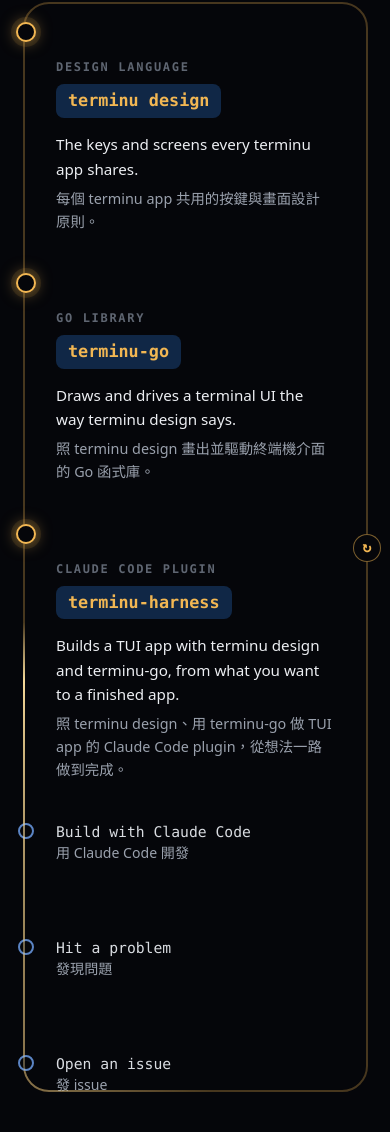
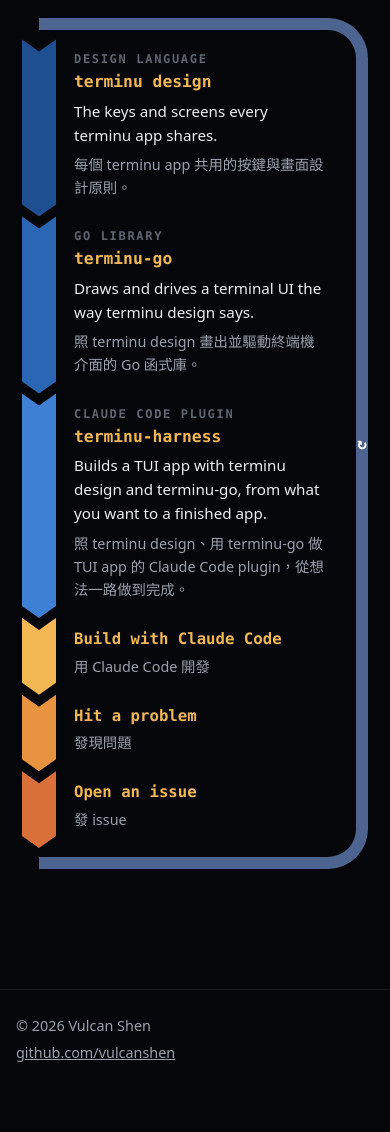
Before and after one commit to vulcanshen/vulcanshen.github.io, a plain HTML site: page index.html in a window 390 px wide. Shown: the part 5476-6608 px from the top of the page. After the commit the page ends 6580 px from the top, so only its background shows below. Drawn offline with Linux system fonts and the light colour scheme.

Commit message:
feat: Build your own as a ring of arrow bands, like a DevOps loop without the figure 8

```diff
--- a/home.css
+++ b/home.css
@@ -910,15 +910,10 @@ kbd {
   text-decoration: underline;
 }
 
-/* Build your own: not apps, so no icon. A loop, run clockwise by a light: the three projects
-   along the top, then building with Claude Code, hitting a problem and opening an issue along
-   the bottom, and back to the start. Each name in a terminal font on the terminu blue. */
-@property --spin {
-  syntax: "<angle>";
-  inherits: false;
-  initial-value: 0deg;
-}
-
+/* Build your own: not apps, so no icon. A ring of arrow bands, like a DevOps loop without the
+   figure 8. The three projects along the top, their names on the bands; building with Claude
+   Code, hitting a problem and opening an issue back along the bottom; a turn at each end. A
+   light runs the bands in order, so the way round shows. */
 .build {
   margin-top: 104px;
 }
@@ -936,165 +931,204 @@ kbd {
 }
 
 .loop {
-  --step: 76px;
+  --t: 46px;         /* band thickness */
+  --g: 64px;         /* space between the two lanes */
+  --tip: 18px;       /* depth of an arrow's point and notch */
+  --step: 78px;      /* a stop on the way back: its band and the line under it */
+  --r: calc(var(--t) + var(--g) / 2);
   position: relative;
   display: grid;
   grid-template-columns: repeat(3, minmax(0, 1fr));
-  gap: 64px 40px;
-  margin: 48px 0 0;
-  padding: 0 44px;
+  gap: var(--g) 6px;
+  margin: 44px 0 0;
+  padding: 0 calc(var(--r) + 8px);
   list-style: none;
 }
 
-/* The track, through the middle of every node, and the light running round it. */
-.loop::before,
-.loop::after {
-  content: "";
-  position: absolute;
-  top: 7px;
-  left: 0;
-  right: 0;
-  bottom: calc(var(--step) - 9px);
-  border: 2px solid rgba(242, 183, 83, 0.28);
-  border-radius: 44px;
-  pointer-events: none;
-}
-
-.loop::after {
-  border-color: transparent;
-  background: conic-gradient(from var(--spin), transparent 0 78%, rgba(255, 226, 160, 0.95) 93%, transparent 97%) border-box;
-  -webkit-mask: linear-gradient(#000 0 0) padding-box, linear-gradient(#000 0 0);
-  -webkit-mask-composite: xor;
-  mask: linear-gradient(#000 0 0) padding-box exclude, linear-gradient(#000 0 0);
-  animation: spin 7s linear infinite;
-}
-
-@keyframes spin {
-  to { --spin: 360deg; }
-}
-
-.node {
+.stop {
   position: relative;
-  padding-top: 38px;
+  display: flex;
+  flex-direction: column;
   font-size: 0.95rem;
 }
 
-/* The node on the line. */
-.node::before {
-  content: "";
-  position: absolute;
-  top: 0;
-  left: 0;
-  width: 16px;
-  height: 16px;
-  border: 2px solid var(--terminu-gold);
-  border-radius: 50%;
-  background: var(--bg);
-  box-shadow: 0 0 0 5px rgba(242, 183, 83, 0.1), 0 0 16px rgba(242, 183, 83, 0.6);
-}
-
-.node .overline {
-  margin: 0;
+.stop .overline {
+  margin: 0 0 8px;
   color: var(--faint);
 }
 
-.node h4 {
-  margin: 10px 0 14px;
-  font: 600 1.05rem/1.3 var(--mono);
-}
-
-.node h4 a {
-  display: inline-block;
-  padding: 6px 12px;
-  border-radius: 8px;
-  background: color-mix(in srgb, var(--terminu-blue) 45%, transparent);
-  color: var(--terminu-gold);
-  text-decoration: none;
-}
-
-.node h4 a:hover {
-  background: color-mix(in srgb, var(--terminu-blue) 65%, transparent);
-}
-
-.node p {
+.stop p {
   margin: 0;
 }
 
-.node .zh {
+.project p:not(.overline) {
+  padding-right: 28px;
+}
+
+.stop .zh {
   margin-top: 6px;
   color: var(--muted);
   font-size: 0.9rem;
 }
 
-.node .zh a {
+.stop .zh a {
   color: inherit;
   text-decoration: none;
 }
 
-.node .zh a:hover {
+.stop .zh a:hover {
   text-decoration: underline;
 }
 
-/* The way back: building, the problem, the issue, right to left along the bottom. */
+/* A band: an arrow with a notch at its tail and a point at its head. */
+.band {
+  position: relative;
+  isolation: isolate;
+  display: flex;
+  align-items: center;
+  height: var(--t);
+  margin: 0;
+  padding: 0 calc(var(--tip) + 12px);
+  color: #fff;
+  font: 700 0.98rem/1 var(--mono);
+  white-space: nowrap;
+}
+
+.band::before,
+.band::after {
+  content: "";
+  position: absolute;
+  inset: 0;
+  z-index: -1;
+  clip-path: polygon(0 0, calc(100% - var(--tip)) 0, 100% 50%, calc(100% - var(--tip)) 100%, 0 100%, var(--tip) 50%);
+}
+
+.band::before {
+  background: var(--c);
+}
+
+/* The light that runs round the ring, one band after another. */
+.band::after {
+  background: linear-gradient(90deg, transparent 30%, rgba(255, 255, 255, 0.55) 50%, transparent 70%) no-repeat;
+  background-size: 60% 100%;
+  background-position: -100% 0;
+  animation: flow 4.8s linear infinite;
+  animation-delay: var(--at, 0s);
+}
+
+@keyframes flow {
+  0% { background-position: -100% 0; }
+  12% { background-position: 250% 0; }
+  100% { background-position: 250% 0; }
+}
+
+.band a {
+  color: inherit;
+  text-decoration: none;
+}
+
+.band a:hover {
+  text-decoration: underline;
+}
+
+.project .band {
+  margin-top: auto;
+  font-size: 1.02rem;
+}
+
+.project:nth-child(1) { --at: 0s; }
+.project:nth-child(2) { --at: 0.6s; }
+.project:nth-child(3) { --at: 1.2s; }
+
+/* The way back runs right to left: the arrows turn round, the words stay the right way up. */
 .step {
-  position: relative;
   grid-row: 2;
   height: var(--step);
-  padding-top: 26px;
-  font-size: 0.92rem;
-  line-height: 1.45;
 }
 
-.step.build-it {
-  grid-column: 3;
+.step .band {
+  color: #1d1306;
+  justify-content: flex-end;
 }
 
-.step.problem {
-  grid-column: 2;
+.step .band::before,
+.step .band::after {
+  clip-path: polygon(var(--tip) 0, 100% 0, calc(100% - var(--tip)) 50%, 100% 100%, var(--tip) 100%, 0 50%);
 }
 
-.step.issue {
-  grid-column: 1;
+.step .band::after {
+  background-image: linear-gradient(270deg, transparent 30%, rgba(255, 255, 255, 0.6) 50%, transparent 70%);
+  animation-name: flow-back;
 }
 
-.step::before {
-  content: "";
-  position: absolute;
-  top: 2px;
-  left: 2px;
-  width: 12px;
-  height: 12px;
-  border: 2px solid #5b84c4;
-  border-radius: 50%;
-  background: var(--bg);
+@keyframes flow-back {
+  0% { background-position: 200% 0; }
+  12% { background-position: -150% 0; }
+  100% { background-position: -150% 0; }
 }
 
-.step span {
-  display: block;
-  color: #d9dce1;
-  font-family: var(--mono);
+.step .zh {
+  margin-top: 8px;
+  padding-right: calc(var(--tip) + 12px);
+  text-align: right;
 }
 
-.step span + span {
-  color: var(--muted);
-  font-family: var(--sans);
-  font-size: 0.88rem;
+.step.build-it { grid-column: 3; --at: 2.4s; }
+.step.problem { grid-column: 2; --at: 3s; }
+.step.issue { grid-column: 1; --at: 3.6s; }
+
+/* The turns at each end: half a ring as thick as the bands. */
+.turn {
+  position: absolute;
+  bottom: calc(var(--step) - var(--t));
+  width: var(--r);
+  height: calc(var(--t) * 2 + var(--g));
+  border: var(--t) solid var(--c);
+  animation: glow 4.8s linear infinite;
+  animation-delay: var(--at);
 }
 
-/* Round it goes. */
-.loop-mark {
+.turn.right {
+  --c: #d97757;
+  --at: 1.8s;
+  right: 2px;
+  border-left: 0;
+  border-radius: 0 999px 999px 0;
+}
+
+.turn.left {
+  --c: #4d6390;
+  --at: 4.2s;
+  left: 2px;
+  border-right: 0;
+  border-radius: 999px 0 0 999px;
+}
+
+@keyframes glow {
+  0%, 12%, 100% { filter: none; }
+  6% { filter: brightness(1.45); }
+}
+
+.turn span {
   position: absolute;
-  left: -13px;
-  top: calc(50% - var(--step) / 2 - 6px);
+  top: 50%;
   display: grid;
   place-items: center;
-  width: 28px;
-  height: 28px;
-  border: 1px solid rgba(242, 183, 83, 0.5);
-  border-radius: 50%;
-  background: var(--bg);
-  color: var(--terminu-gold);
-  font: 700 0.95rem/1 var(--mono);
+  color: #fff;
+  font: 700 0.85rem/1 var(--mono);
+  white-space: nowrap;
+}
+
+.turn.right span {
+  right: calc(var(--t) / -2);
+  transform: translate(50%, -50%);
+  writing-mode: vertical-rl;
+}
+
+.turn.left span {
+  left: calc(var(--t) / -2);
+  transform: translate(-50%, -50%);
+  font-size: 1.2rem;
 }
 
 /* Things rise into place once (only with scripts on, so nothing stays hidden without). */
@@ -1164,42 +1198,87 @@ kbd {
   }
 
   .loop {
+    --t: 34px;
     grid-template-columns: minmax(0, 1fr);
-    gap: 40px;
-    padding: 0 40px 0 40px;
+    gap: 18px;
+    padding: 30px 46px 30px 58px;
   }
 
-  /* Start above the first stop and end below the last, so every stop sits on a straight. */
-  .loop::before,
-  .loop::after {
-    top: -20px;
-    left: 7px;
-    right: 6px;
-    bottom: calc(var(--step) - 39px);
-    border-radius: 26px;
+  .loop .stop {
+    grid-row: auto;
+    grid-column: auto;
+    height: auto;
+    padding: 4px 0 8px;
   }
 
-  .node::before {
-    left: -40px;
+  /* The band down the left of each stop. */
+  .stop::before {
+    content: "";
+    position: absolute;
+    top: -9px;
+    bottom: -9px;
+    left: -52px;
+    width: var(--t);
+    background: var(--c);
+    clip-path: polygon(0 0, 50% 12px, 100% 0, 100% calc(100% - 12px), 50% 100%, 0 calc(100% - 12px));
   }
 
-  .step::before {
-    left: -38px;
+  .project .band,
+  .step .band {
+    order: -1;
+    height: auto;
+    margin: 0 0 8px;
+    padding: 0;
+    color: var(--terminu-gold);
+    justify-content: flex-start;
   }
 
-  .step,
-  .step.build-it,
-  .step.problem,
-  .step.issue {
-    grid-row: auto;
-    grid-column: auto;
-    padding-top: 0;
+  .band::before,
+  .band::after,
+  .step .band::before,
+  .step .band::after {
+    display: none;
   }
 
-  .loop-mark {
-    top: calc(50% - 42px);
+  .project p:not(.overline),
+  .step .zh {
+    padding-right: 0;
+    text-align: left;
+  }
+
+  .step .zh {
+    margin-top: 0;
+  }
+
+  .project .overline {
+    order: -2;
+  }
+
+  /* The way back: out of the last stop, up the right, and into the first again. */
+  .turn.right {
+    display: none;
+  }
+
+  .turn.left {
+    top: 0;
+    bottom: 0;
+    left: 23px;
+    right: 6px;
+    width: auto;
+    height: auto;
+    border-width: 12px;
+    border-right-style: solid;
+    border-right-color: var(--c);
+    border-left: 0;
+    border-radius: 0 40px 40px 0;
+    animation: none;
+  }
+
+  .turn.left span {
     left: auto;
-    right: -7px;
+    right: -6px;
+    transform: translate(50%, -50%);
+    font-size: 1rem;
   }
 }
 
@@ -1298,7 +1377,8 @@ kbd {
 
   .backdrop::after,
   .eyebrow::before,
-  .loop::after,
+  .band::after,
+  .turn,
   .term.live .prompt::after {
     animation: none !important;
   }
--- a/index.html
+++ b/index.html
@@ -344,32 +344,33 @@
           <h3>Build your own terminu app</h3>
           <p lang="zh-Hant">自己做一個 terminu app</p>
         </div>
-        <!-- A loop, not a line: build with the design, the library and the plugin, hit a problem,
-             open an issue, and the fix comes back round through all three. On a wide screen the
-             three projects run along the top and the way back along the bottom. -->
+        <!-- A ring of arrow bands, like a DevOps loop without the figure 8: the design, the
+             library and the plugin along the top, then building with Claude Code, hitting a
+             problem and opening an issue back along the bottom, and round again. -->
         <ol class="loop">
-          <li class="node">
+          <li class="stop project" style="--c: #1d4f91">
             <p class="overline">Design language</p>
-            <h4><a href="https://github.com/vulcanshen/terminu">terminu design</a></h4>
             <p>The keys and screens every terminu app shares.</p>
             <p class="zh" lang="zh-Hant"><a href="https://github.com/vulcanshen/terminu/blob/main/README-zh_TW.md">每個 terminu app 共用的按鍵與畫面設計原則。</a></p>
+            <h4 class="band"><a href="https://github.com/vulcanshen/terminu">terminu design</a></h4>
           </li>
-          <li class="node">
+          <li class="stop project" style="--c: #2a66b3">
             <p class="overline">Go library</p>
-            <h4><a href="https://github.com/vulcanshen/terminu-go">terminu-go</a></h4>
             <p>Draws and drives a terminal UI the way terminu design says.</p>
             <p class="zh" lang="zh-Hant"><a href="https://github.com/vulcanshen/terminu-go/blob/main/README-zh_TW.md">照 terminu design 畫出並驅動終端機介面的 Go 函式庫。</a></p>
+            <h4 class="band"><a href="https://github.com/vulcanshen/terminu-go">terminu-go</a></h4>
           </li>
-          <li class="node">
+          <li class="stop project" style="--c: #3d80d4">
             <p class="overline">Claude Code plugin</p>
-            <h4><a href="https://github.com/vulcanshen/terminu-harness">terminu-harness</a></h4>
             <p>Builds a TUI app with terminu design and terminu-go, from what you want to a finished app.</p>
             <p class="zh" lang="zh-Hant"><a href="https://github.com/vulcanshen/terminu-harness/blob/main/README-zh_TW.md">照 terminu design、用 terminu-go 做 TUI app 的 Claude Code plugin，從想法一路做到完成。</a></p>
+            <h4 class="band"><a href="https://github.com/vulcanshen/terminu-harness">terminu-harness</a></h4>
           </li>
-          <li class="step build-it"><span>Build with Claude Code</span><span lang="zh-Hant">用 Claude Code 開發</span></li>
-          <li class="step problem"><span>Hit a problem</span><span lang="zh-Hant">發現問題</span></li>
-          <li class="step issue"><span>Open an issue</span><span lang="zh-Hant">發 issue</span></li>
-          <li class="loop-mark" aria-hidden="true">↻</li>
+          <li class="stop step build-it" style="--c: #f2b753"><p class="band"><span>Build with Claude Code</span></p><p class="zh" lang="zh-Hant">用 Claude Code 開發</p></li>
+          <li class="stop step problem" style="--c: #e8933f"><p class="band"><span>Hit a problem</span></p><p class="zh" lang="zh-Hant">發現問題</p></li>
+          <li class="stop step issue" style="--c: #d9703a"><p class="band"><a href="https://github.com/vulcanshen/terminu/issues">Open an issue</a></p><p class="zh" lang="zh-Hant">發 issue</p></li>
+          <li class="turn right" aria-hidden="true"><span>+ Claude Code</span></li>
+          <li class="turn left" aria-hidden="true"><span>↻</span></li>
         </ol>
       </div>
     </div>
```
